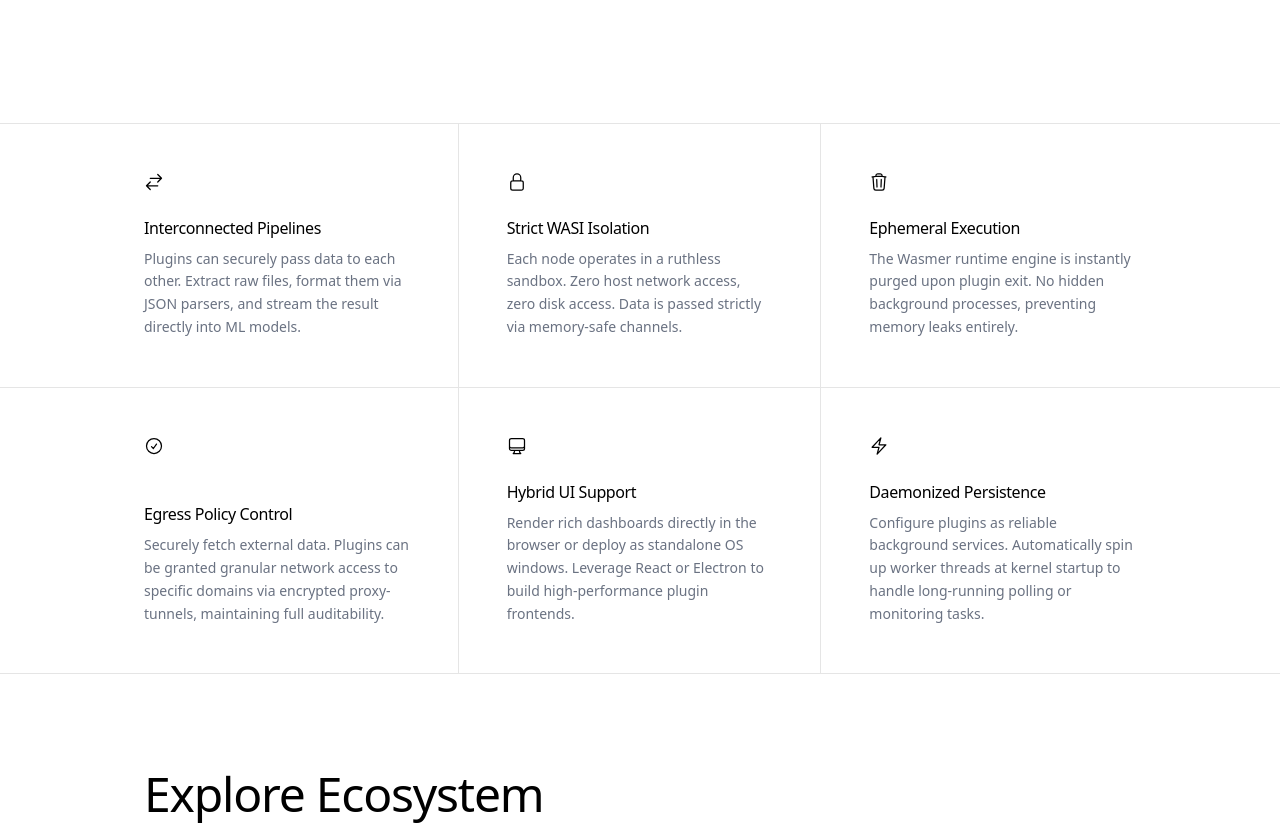
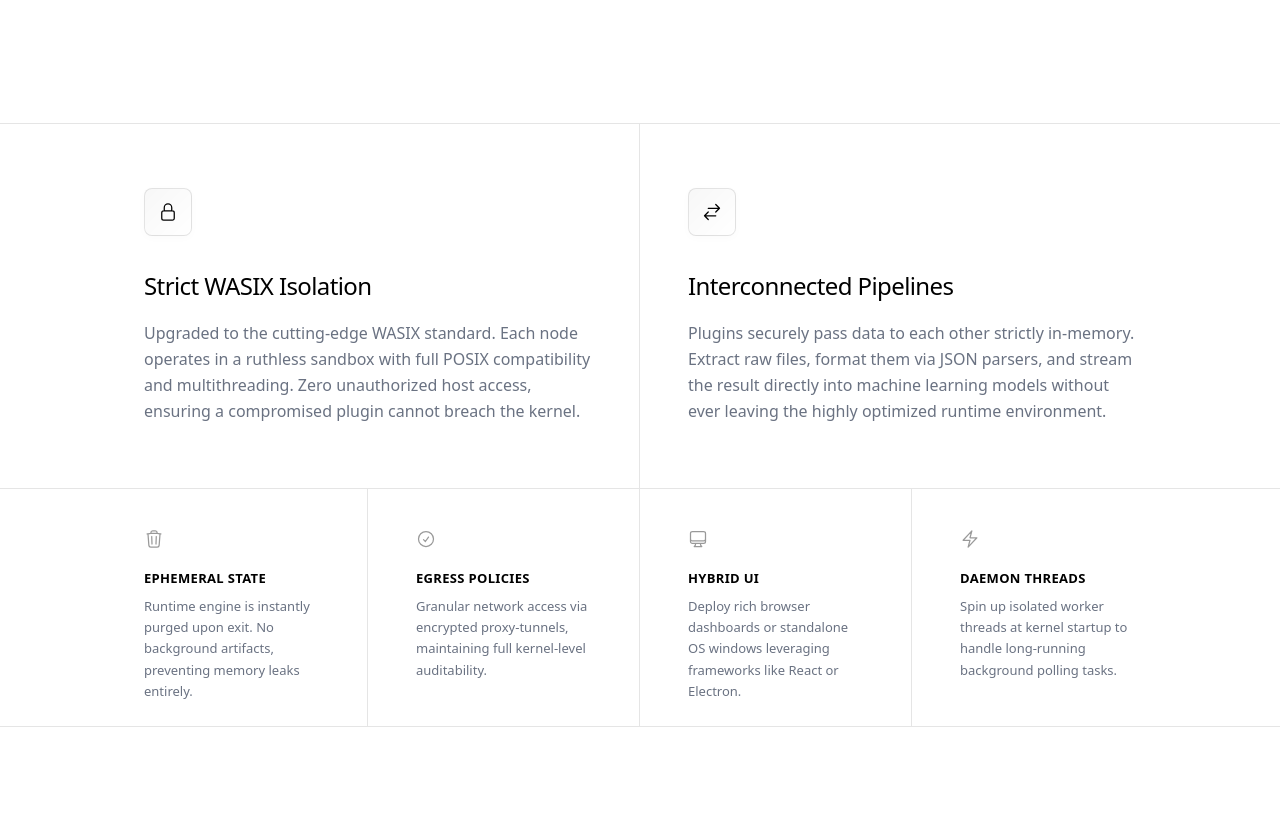
Before and after one commit to UYIOSASTUDIO/pytja-web-2, a Next.js app: page /modules in a window 1280 px wide. Shown: the part 1180-2005 px from the top of the page. Built offline with nearby package versions, Linux system fonts and the light colour scheme.

Commit message:
Commit 13

```diff
--- a/app/globals.css
+++ b/app/globals.css
@@ -1,3 +1,5 @@
+@import "tailwindcss";
+
 @import "tailwindcss";
 
 @theme {
@@ -10,9 +12,21 @@
         --background: #0d0d0d;
         --foreground: #e5e5e5;
     }
+
+    /* ======================================================== */
+    /* iOS OVERSCROLL & RUBBER-BANDING FIX                      */
+    /* ======================================================== */
+    html {
+        background-color: #ffffff;
+        background-image: linear-gradient(to bottom, #ffffff 0%, #ffffff 50%, #0a0a0a 50%, #0a0a0a 100%);
+        height: 100%;
+    }
+
     body {
-        background-color: var(--background);
+        /* Body muss transparent sein, damit das HTML-Gradient an den Rändern durchscheint */
+        background-color: transparent;
         color: var(--foreground);
+        min-height: 100%;
         overflow-x: clip;
     }
 }
--- a/app/layout.tsx
+++ b/app/layout.tsx
@@ -1,4 +1,4 @@
-import type { Metadata } from "next";
+import type { Metadata, Viewport } from "next";
 import { Inter, JetBrains_Mono } from "next/font/google";
 import "./globals.css";
 import ClientLayout from "./components/layout/ClientLayout";
@@ -13,19 +13,38 @@ const fontMono = JetBrains_Mono({
     variable: "--font-geist-mono",
 });
 
+// --- VIEWPORT KONFIGURATION ---
+export const viewport: Viewport = {
+    themeColor: "#ffffff",
+    width: "device-width",
+    initialScale: 1,
+    maximumScale: 1,
+    viewportFit: "cover",
+};
+
+// --- METADATA KONFIGURATION ---
 export const metadata: Metadata = {
-    title: "Pytja - Database Exploration",
-    description: "Secure, in-memory database client built with Rust.",
+    title: "Pytja | Enterprise Engine",
+    description: "Zero-trace native speed. Unify databases & extend via WASM.",
+    appleWebApp: {
+        capable: true,
+        title: "Pytja",
+        statusBarStyle: "black-translucent",
+    },
 };
 
 export default function RootLayout({
                                        children,
                                    }: {
-    children: React.ReactNode
+    children: React.ReactNode;
 }) {
     return (
         <html lang="en" className={`${fontSans.variable} ${fontMono.variable}`}>
-        <body className="bg-[#0D0D0D] text-white selection:bg-white selection:text-black antialiased">
+        {/* WICHTIG: Keine statische Hintergrundfarbe (bg-[...]) auf dem Body!
+              Die Hintergrundlogik wird komplett über die globals.css (iOS-Fix)
+              und die jeweiligen Seiten-Wrapper gesteuert.
+            */}
+        <body className="text-white selection:bg-white selection:text-black antialiased">
         <ClientLayout>
             {children}
         </ClientLayout>
--- a/app/modules/page.tsx
+++ b/app/modules/page.tsx
@@ -97,119 +97,123 @@ export default function ModulesPage() {
                 </section>
 
                 {/* ========================================================= */}
-                {/* 2. THE USP VISUAL HOOK & FEATURES                         */}
+                {/* 2. THE USP VISUAL HOOK & FEATURES (Asymmetric Grid)         */}
                 {/* ========================================================= */}
-                <section className="w-full border-t border-black/10 relative z-20">
+                <section className="w-full border-t border-black/10 relative z-20 bg-white">
 
-                    {/* Features Row (3-Col Grid) */}
-                    <div className="grid grid-cols-1 md:grid-cols-3 divide-y md:divide-y-0 md:divide-x divide-black/10 max-w-[1600px] mx-auto px-0 md:px-12 lg:px-24">
+                    {/* ROW 1: CORE ARCHITECTURE (2-Col Grid, Heavy Emphasis) */}
+                    <div className="grid grid-cols-1 md:grid-cols-2 divide-y md:divide-y-0 md:divide-x divide-black/10 max-w-[1600px] mx-auto px-0 md:px-12 lg:px-24">
 
-                        <div className="p-6 md:p-8 lg:p-12 flex flex-col justify-between min-h-[220px]">
-                            <div className="mb-6">
-                                {/* HIER GEÄNDERT: Gegenläufige Pfeile (Interconnected) */}
-                                <svg className="w-5 h-5 text-black" fill="none" viewBox="0 0 24 24" stroke="currentColor" strokeWidth="1.5">
-                                    <path strokeLinecap="round" strokeLinejoin="round" d="M7.5 21L3 16.5m0 0L7.5 12M3 16.5h13.5m0-13.5L21 7.5m0 0L16.5 12M21 7.5H7.5" />
-                                </svg>
+                        {/* 1. Isolation (Primary Feature - WASIX) */}
+                        <div className="px-8 lg:px-12 py-12 lg:py-16 flex flex-col justify-between min-h-[320px]">
+                            <div className="mb-8">
+                                {/* NEUER ICON-RAHMEN (Gradient & Soft Shadow) */}
+                                <div className="w-12 h-12 flex items-center justify-center bg-gradient-to-br from-black/[0.03] to-transparent border border-black/10 rounded-lg shadow-[0_2px_10px_rgba(0,0,0,0.02)]">
+                                    <svg className="w-5 h-5 text-black" fill="none" viewBox="0 0 24 24" stroke="currentColor" strokeWidth="1.5">
+                                        <path strokeLinecap="round" strokeLinejoin="round" d="M16.5 10.5V6.75a4.5 4.5 0 10-9 0v3.75m-.75 11.25h10.5a2.25 2.25 0 002.25-2.25v-6.75a2.25 2.25 0 00-2.25-2.25H6.75a2.25 2.25 0 00-2.25 2.25v6.75a2.25 2.25 0 002.25 2.25z" />
+                                    </svg>
+                                </div>
                             </div>
                             <div>
-                                <h3 className="text-[16px] font-medium tracking-tight text-black mb-2">
-                                    Interconnected Pipelines
+                                <h3 className="text-[20px] lg:text-[24px] font-medium tracking-tight text-black mb-4">
+                                    Strict WASIX Isolation
                                 </h3>
-                                <p className="text-[14px] text-gray-500 leading-relaxed font-light">
-                                    Plugins can securely pass data to each other. Extract raw files, format them via JSON parsers, and stream the result directly into ML models.
+                                <p className="text-[15px] lg:text-[16px] text-gray-500 leading-relaxed font-light max-w-lg">
+                                    Upgraded to the cutting-edge WASIX standard. Each node operates in a ruthless sandbox with full POSIX compatibility and multithreading. Zero unauthorized host access, ensuring a compromised plugin cannot breach the kernel.
                                 </p>
                             </div>
                         </div>
 
-                        <div className="p-6 md:p-8 lg:p-12 flex flex-col justify-between min-h-[220px]">
-                            <div className="mb-6">
-                                {/* Beibehalten: Schloss (Isolation) */}
-                                <svg className="w-5 h-5 text-black" fill="none" viewBox="0 0 24 24" stroke="currentColor" strokeWidth="1.5">
-                                    <path strokeLinecap="round" strokeLinejoin="round" d="M16.5 10.5V6.75a4.5 4.5 0 10-9 0v3.75m-.75 11.25h10.5a2.25 2.25 0 002.25-2.25v-6.75a2.25 2.25 0 00-2.25-2.25H6.75a2.25 2.25 0 00-2.25 2.25v6.75a2.25 2.25 0 002.25 2.25z" />
-                                </svg>
+                        {/* 2. Pipelines (Primary Feature) */}
+                        <div className="px-8 lg:px-12 py-12 lg:py-16 flex flex-col justify-between min-h-[320px]">
+                            <div className="mb-8">
+                                {/* NEUER ICON-RAHMEN (Gradient & Soft Shadow) */}
+                                <div className="w-12 h-12 flex items-center justify-center bg-gradient-to-br from-black/[0.03] to-transparent border border-black/10 rounded-lg shadow-[0_2px_10px_rgba(0,0,0,0.02)]">
+                                    <svg className="w-5 h-5 text-black" fill="none" viewBox="0 0 24 24" stroke="currentColor" strokeWidth="1.5">
+                                        <path strokeLinecap="round" strokeLinejoin="round" d="M7.5 21L3 16.5m0 0L7.5 12M3 16.5h13.5m0-13.5L21 7.5m0 0L16.5 12M21 7.5H7.5" />
+                                    </svg>
+                                </div>
                             </div>
                             <div>
-                                <h3 className="text-[16px] font-medium tracking-tight text-black mb-2">
-                                    Strict WASI Isolation
+                                <h3 className="text-[20px] lg:text-[24px] font-medium tracking-tight text-black mb-4">
+                                    Interconnected Pipelines
                                 </h3>
-                                <p className="text-[14px] text-gray-500 leading-relaxed font-light">
-                                    Each node operates in a ruthless sandbox. Zero host network access, zero disk access. Data is passed strictly via memory-safe channels.
-                                </p>
-                            </div>
-                        </div>
-
-                        <div className="p-6 md:p-8 lg:p-12 flex flex-col justify-between min-h-[220px]">
-                            <div className="mb-6">
-                                {/* Beibehalten: Zeit/Reset (Ephemeral) */}
-                                <svg className="w-5 h-5 text-black" fill="none" viewBox="0 0 24 24" stroke="currentColor" strokeWidth="1.5">
-                                    <path strokeLinecap="round" strokeLinejoin="round" d="M14.74 9l-.346 9m-4.788 0L9.26 9m9.968-3.21c.342.052.682.107 1.022.166m-1.022-.165L18.16 19.673a2.25 2.25 0 01-2.244 2.077H8.084a2.25 2.25 0 01-2.244-2.077L4.772 5.79m14.456 0a48.108 48.108 0 00-3.478-.397m-12 .562c.34-.059.68-.114 1.022-.165m0 0a48.11 48.11 0 013.478-.397m7.5 0v-.916c0-1.18-.91-2.164-2.09-2.201a51.964 51.964 0 00-3.32 0c-1.18.037-2.09 1.022-2.09 2.201v.916m7.5 0a48.667 48.667 0 00-7.5 0" />
-                                </svg>
-                            </div>
-                            <div>
-                                <h3 className="text-[16px] font-medium tracking-tight text-black mb-2">
-                                    Ephemeral Execution
-                                </h3>
-                                <p className="text-[14px] text-gray-500 leading-relaxed font-light">
-                                    The Wasmer runtime engine is instantly purged upon plugin exit. No hidden background processes, preventing memory leaks entirely.
+                                <p className="text-[15px] lg:text-[16px] text-gray-500 leading-relaxed font-light max-w-lg">
+                                    Plugins securely pass data to each other strictly in-memory. Extract raw files, format them via JSON parsers, and stream the result directly into machine learning models without ever leaving the highly optimized runtime environment.
                                 </p>
                             </div>
                         </div>
 
                     </div>
 
-                    {/* Features Row 2 (3-Col Grid) - Nahtlos angefügt */}
-                    <div className="grid grid-cols-1 md:grid-cols-3 divide-y md:divide-y-0 md:divide-x divide-black/10 max-w-[1600px] mx-auto px-0 md:px-12 lg:px-24 border-t border-black/10">
+                    {/* ROW 2: TECHNICAL DETAILS (4-Col Grid, Secondary Features) */}
+                    <div className="grid grid-cols-1 sm:grid-cols-2 lg:grid-cols-4 divide-y sm:divide-y-0 sm:gap-y-0 sm:divide-x divide-black/10 max-w-[1600px] mx-auto px-0 md:px-12 lg:px-24 border-t border-black/10">
 
-                        {/* 4. Controlled Outbound Networking */}
-                        <div className="p-6 md:p-8 lg:p-12 flex flex-col justify-between min-h-[220px]">
-                            <div className="mb-6">
-                                {/* HIER GEÄNDERT: Schild (Security/Policy Control) */}
-                                <svg className="w-5 h-5 text-black" fill="none" viewBox="0 0 24 24" stroke="currentColor" strokeWidth="1.5">
+                        {/* 3. Ephemeral */}
+                        {/* HIER GEÄNDERT: pt-8 pb-5 und min-h-[180px] reduzieren den Totraum unten extrem */}
+                        <div className="px-8 lg:px-12 pt-8 pb-5 lg:pt-10 lg:pb-6 flex flex-col min-h-[180px] border-b sm:border-b-0 border-black/10">
+                            <div className="mb-5 text-black/40">
+                                <svg className="w-5 h-5" fill="none" viewBox="0 0 24 24" stroke="currentColor" strokeWidth="1.5">
+                                    <path strokeLinecap="round" strokeLinejoin="round" d="M14.74 9l-.346 9m-4.788 0L9.26 9m9.968-3.21c.342.052.682.107 1.022.166m-1.022-.165L18.16 19.673a2.25 2.25 0 01-2.244 2.077H8.084a2.25 2.25 0 01-2.244-2.077L4.772 5.79m14.456 0a48.108 48.108 0 00-3.478-.397m-12 .562c.34-.059.68-.114 1.022-.165m0 0a48.11 48.11 0 013.478-.397m7.5 0v-.916c0-1.18-.91-2.164-2.09-2.201a51.964 51.964 0 00-3.32 0c-1.18.037-2.09 1.022-2.09 2.201v.916m7.5 0a48.667 48.667 0 00-7.5 0" />
+                                </svg>
+                            </div>
+                            <div>
+                                <h3 className="text-[13px] font-bold uppercase tracking-wide text-black mb-2">
+                                    Ephemeral State
+                                </h3>
+                                <p className="text-[13px] text-gray-500 leading-relaxed font-light">
+                                    Runtime engine is instantly purged upon exit. No background artifacts, preventing memory leaks entirely.
+                                </p>
+                            </div>
+                        </div>
+
+                        {/* 4. Egress */}
+                        <div className="px-8 lg:px-12 pt-8 pb-5 lg:pt-10 lg:pb-6 flex flex-col min-h-[180px] border-b sm:border-b-0 border-black/10">
+                            <div className="mb-5 text-black/40">
+                                <svg className="w-5 h-5" fill="none" viewBox="0 0 24 24" stroke="currentColor" strokeWidth="1.5">
                                     <path strokeLinecap="round" strokeLinejoin="round" d="M9 12.75L11.25 15 15 9.75M21 12a9 9 0 11-18 0 9 9 0 0118 0z" />
                                 </svg>
                             </div>
                             <div>
-                                <h3 className="text-[16px] font-medium tracking-tight text-black mb-2">
-                                    Egress Policy Control
+                                <h3 className="text-[13px] font-bold uppercase tracking-wide text-black mb-2">
+                                    Egress Policies
                                 </h3>
-                                <p className="text-[14px] text-gray-500 leading-relaxed font-light">
-                                    Securely fetch external data. Plugins can be granted granular network access to specific domains via encrypted proxy-tunnels, maintaining full auditability.
+                                <p className="text-[13px] text-gray-500 leading-relaxed font-light">
+                                    Granular network access via encrypted proxy-tunnels, maintaining full kernel-level auditability.
                                 </p>
                             </div>
                         </div>
 
-                        {/* 5. Headless or Graphical Interfaces */}
-                        <div className="p-6 md:p-8 lg:p-12 flex flex-col justify-between min-h-[220px]">
-                            <div className="mb-6">
-                                {/* Beibehalten: Devices/UI */}
-                                <svg className="w-5 h-5 text-black" fill="none" viewBox="0 0 24 24" stroke="currentColor" strokeWidth="1.5">
+                        {/* 5. Hybrid UI */}
+                        <div className="px-8 lg:px-12 pt-8 pb-5 lg:pt-10 lg:pb-6 flex flex-col min-h-[180px] border-b lg:border-b-0 border-black/10">
+                            <div className="mb-5 text-black/40">
+                                <svg className="w-5 h-5" fill="none" viewBox="0 0 24 24" stroke="currentColor" strokeWidth="1.5">
                                     <path strokeLinecap="round" strokeLinejoin="round" d="M9 17.25v1.007a3 3 0 01-.879 2.122L7.5 21h9l-.621-.621A3 3 0 0115 18.257V17.25m6-12V15a2.25 2.25 0 01-2.25 2.25H5.25A2.25 2.25 0 013 15V5.25m18 0A2.25 2.25 0 0018.75 3H5.25A2.25 2.25 0 003 5.25m18 0V12a2.25 2.25 0 01-2.25 2.25H5.25A2.25 2.25 0 013 12V5.25" />
                                 </svg>
                             </div>
                             <div>
-                                <h3 className="text-[16px] font-medium tracking-tight text-black mb-2">
-                                    Hybrid UI Support
+                                <h3 className="text-[13px] font-bold uppercase tracking-wide text-black mb-2">
+                                    Hybrid UI
                                 </h3>
-                                <p className="text-[14px] text-gray-500 leading-relaxed font-light">
-                                    Render rich dashboards directly in the browser or deploy as standalone OS windows. Leverage React or Electron to build high-performance plugin frontends.
+                                <p className="text-[13px] text-gray-500 leading-relaxed font-light">
+                                    Deploy rich browser dashboards or standalone OS windows leveraging frameworks like React or Electron.
                                 </p>
                             </div>
                         </div>
 
-                        {/* 6. Background Persistence */}
-                        <div className="p-6 md:p-8 lg:p-12 flex flex-col justify-between min-h-[220px]">
-                            <div className="mb-6">
-                                {/* Beibehalten: Server/Stack (Daemonized) */}
-                                <svg className="w-5 h-5 text-black" fill="none" viewBox="0 0 24 24" stroke="currentColor" strokeWidth="1.5">
+                        {/* 6. Daemonized */}
+                        <div className="px-8 lg:px-12 pt-8 pb-5 lg:pt-10 lg:pb-6 flex flex-col min-h-[180px]">
+                            <div className="mb-5 text-black/40">
+                                <svg className="w-5 h-5" fill="none" viewBox="0 0 24 24" stroke="currentColor" strokeWidth="1.5">
                                     <path strokeLinecap="round" strokeLinejoin="round" d="M3.75 13.5l10.5-11.25L12 10.5h8.25L9.75 21.75 12 13.5H3.75z" />
                                 </svg>
                             </div>
                             <div>
-                                <h3 className="text-[16px] font-medium tracking-tight text-black mb-2">
-                                    Daemonized Persistence
+                                <h3 className="text-[13px] font-bold uppercase tracking-wide text-black mb-2">
+                                    Daemon Threads
                                 </h3>
-                                <p className="text-[14px] text-gray-500 leading-relaxed font-light">
-                                    Configure plugins as reliable background services. Automatically spin up worker threads at kernel startup to handle long-running polling or monitoring tasks.
+                                <p className="text-[13px] text-gray-500 leading-relaxed font-light">
+                                    Spin up isolated worker threads at kernel startup to handle long-running background polling tasks.
                                 </p>
                             </div>
                         </div>
@@ -283,13 +287,14 @@ export default function ModulesPage() {
                             </div>
                         </div>
 
-                        {/* RIGHT COLUMN: The Plugin Grid */}
+                        {/* RIGHT COLUMN: The Plugin Grid (Now Full-Width List View) */}
                         <div className="lg:col-span-6 p-6 md:p-8 lg:p-12 bg-white">
-                            <div className="grid sm:grid-cols-2 gap-6">
+                            {/* HIER GEÄNDERT: grid sm:grid-cols-2 ersetzt durch flex flex-col */}
+                            <div className="flex flex-col gap-6">
                                 {plugins.map((plugin) => (
                                     <div
                                         key={plugin.id}
-                                        className="group bg-white border border-black/10 p-6 md:p-8 rounded-xl hover:shadow-lg transition-all duration-300 flex flex-col relative overflow-hidden"
+                                        className="group bg-white border border-black/10 p-6 md:p-8 lg:p-10 rounded-xl hover:shadow-[0_8px_30px_rgb(0,0,0,0.06)] transition-all duration-300 flex flex-col relative overflow-hidden"
                                     >
                                         {/* Hover Gradient Effect */}
                                         <div className="absolute inset-0 bg-gradient-to-br from-black/[0.01] to-transparent opacity-0 group-hover:opacity-100 transition-opacity pointer-events-none" />
@@ -297,24 +302,25 @@ export default function ModulesPage() {
                                         {/* Card Header */}
                                         <div className="flex justify-between items-start mb-6 gap-4 relative z-10">
                                             <div className="space-y-2 flex-1 min-w-0">
-                                                <h4 className="text-[16px] font-bold text-black font-mono tracking-tight truncate">
+                                                <h4 className="text-[18px] font-bold text-black font-mono tracking-tight truncate">
                                                     {plugin.name}
                                                 </h4>
-                                                <p className="text-[10px] text-gray-400 font-mono uppercase tracking-widest">
+                                                <p className="text-[11px] text-gray-400 font-mono uppercase tracking-widest">
                                                     {plugin.author} • {plugin.version}
                                                 </p>
                                             </div>
-                                            <span className={`text-[9px] px-2 py-1 rounded-sm border uppercase tracking-widest shrink-0 font-bold ${
+                                            <span className={`text-[10px] px-2.5 py-1.5 rounded-sm border uppercase tracking-widest shrink-0 font-bold ${
                                                 plugin.type === 'driver' ? 'border-blue-500/20 text-blue-600 bg-blue-500/5' :
                                                     plugin.type === 'security' ? 'border-red-500/20 text-red-600 bg-red-500/5' :
                                                         'border-black/10 text-gray-500 bg-black/[0.02]'
                                             }`}>
-                                {plugin.type}
-                            </span>
+                        {plugin.type}
+                    </span>
                                         </div>
 
                                         {/* Description */}
-                                        <p className="text-[14px] text-gray-500 leading-relaxed font-light mb-8 flex-1 relative z-10">
+                                        {/* HIER GEÄNDERT: max-w-3xl hinzugefügt für bessere Lesbarkeit auf großen Bildschirmen */}
+                                        <p className="text-[15px] text-gray-500 leading-relaxed font-light mb-8 flex-1 relative z-10 max-w-3xl">
                                             {plugin.desc}
                                         </p>
 
@@ -325,7 +331,7 @@ export default function ModulesPage() {
                                             </div>
                                             <button className="flex items-center gap-2 text-black hover:text-gray-500 transition-colors font-bold group/btn hover:cursor-pointer">
                                                 Install
-                                                <svg className="w-2.5 h-2.5 transform transition-transform group-hover/btn:translate-y-0.5" fill="none" viewBox="0 0 24 24" stroke="currentColor" strokeWidth="2">
+                                                <svg className="w-3 h-3 transform transition-transform group-hover/btn:translate-y-0.5" fill="none" viewBox="0 0 24 24" stroke="currentColor" strokeWidth="2">
                                                     <path strokeLinecap="round" strokeLinejoin="round" d="M19 14l-7 7m0 0l-7-7m7 7V3" />
                                                 </svg>
                                             </button>
```
Also changed, not shown: app/about/page.tsx (+31 -6 lines), app/download/page.tsx (+44 -27 lines), app/error.tsx (+22 -18 lines), app/loading.tsx (+43 -16 lines), app/not-found.tsx (+21 -17 lines).
